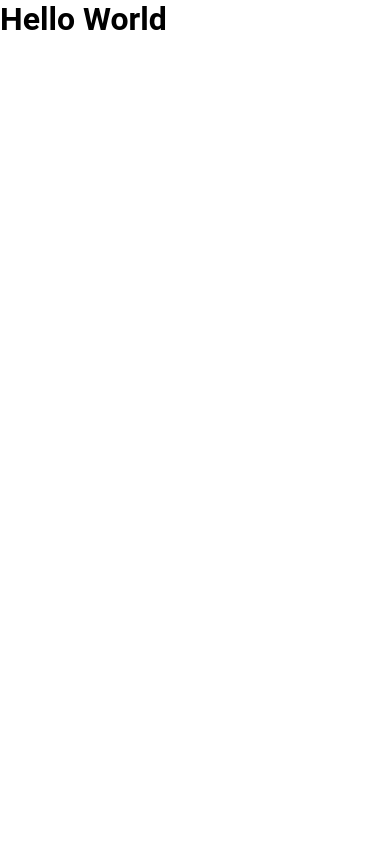
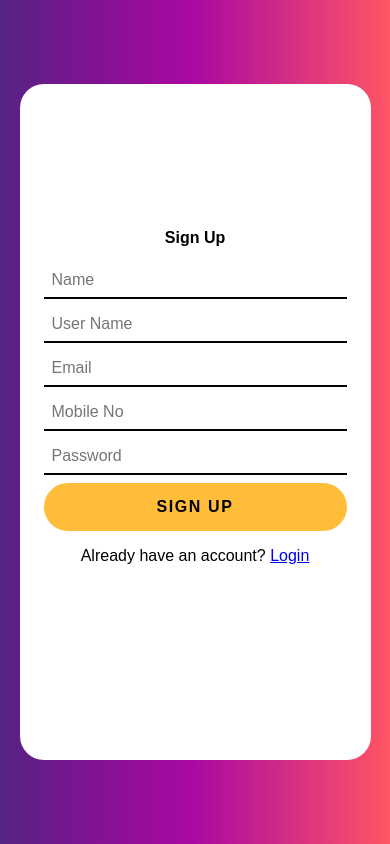
Before and after one commit to Baghelishu09/e-auth, a plain HTML site: page index.html in a window 390 px wide. Drawn offline with Linux system fonts and the light colour scheme.

Commit message:
initial commit

```diff
--- a/index.html
+++ b/index.html
@@ -5,10 +5,21 @@
     <meta http-equiv="X-UA-Compatible" content="IE=edge">
     <meta name="viewport" content="width=device-width, initial-scale=1.0">
     <link rel="stylesheet" href="style.css">
-    <title>E-Auth</title>
+    <title>E-Authentication System</title>
 </head>
 <body>
     <script src="script.js"></script>
-    <h1>Hello World</h1>
+    <div class="signup-container">
+        <form action="#" method="post">
+            <h2>Sign Up</h2>
+            <input type="text" name="name" id="name" class=".field" placeholder="Name" required>
+            <input type="text" name="uname" id="uname" placeholder="User Name" class=".field" required>
+            <input type="email" name="email" id="email" class=".field" placeholder="Email" required>
+            <input type="number" name="mobile no" id="mobile no" class=".field" placeholder="Mobile No" required>
+            <input type="password" name="password" id="password" class=".field" placeholder="Password" required>
+            <button type="submit" id="register" class=".field">Sign Up</button>
+            <p>Already have an account? <a href="#">Login</a></p>
+        </form>
+    </div>
 </body>
 </html>
--- a/style.css
+++ b/style.css
@@ -6,5 +6,86 @@
 html,body{
     height: 100%;
     width: 100%;
-    font-family: 'Roboto', sans-serif;
+    font-family: 'poopins', sans-serif;
+    background: linear-gradient(to right, rgb(78,26,126,0.8) 1%,rgb(171,9,162)50%,#ff5564 100%);
 }
+.signup-container{
+    background-color: #ffffff;
+    width: 45%;
+    height: 80%;
+    padding: 0.5em;
+    position: relative;
+    top: 10%;
+    left: 30%;
+    border-radius: 1.5em;
+}
+form{
+    display: flex;
+    flex-direction: column;
+    padding: 1em;
+    margin: 0.5em;
+    justify-content: center;
+    align-items: center;
+    height: 100%;
+    box-sizing: border-box;
+}
+form h2{
+    font-size: auto;
+    margin-bottom: 1em;
+    color: #000000;
+    text-align: center;
+}
+form input{
+    width: 90%;
+    padding: 0.5em;
+    margin-bottom: 1.5em;
+    font-size: 1em;
+    border-radius: 0.3em;
+    outline: #999999;
+}
+form #register{
+    width: 90%;
+    height: 3em;
+    font-weight: bold;
+    outline: none;
+    padding: 0.5em;
+    letter-spacing: 0.1em;
+    text-transform: uppercase;
+    margin-bottom: 2em;
+    font-size: 1em;
+    background-color: #ffbd39;
+    color: #000000;
+    border-color: #ffbd39;
+    border-radius: 2em;
+    cursor: pointer;
+}
+
+@media screen and (max-width: 768px){
+    .signup-container{
+        width: 90%;
+        left: 5%;
+    }
+    form{
+        padding: 0.5em;
+        margin: 0.5em;
+        height: 90%;
+    }
+    form h2{
+        font-size: 1em;
+    }
+    form input{
+        font-size: 1em;
+        width: 100%;
+        margin-bottom: 0.5em;
+        border: none;
+        border-bottom: 2px solid #000000;
+        outline: none;
+        border-radius: 0px;
+    }
+    form #register{
+        font-size: 1em;
+        width: 100%;
+        margin-bottom: 1em;
+        border: #ffbd39;
+    }
+}
```
